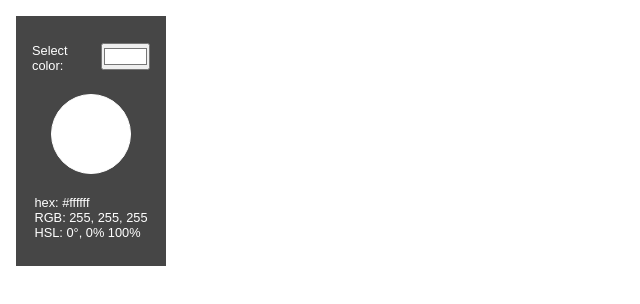
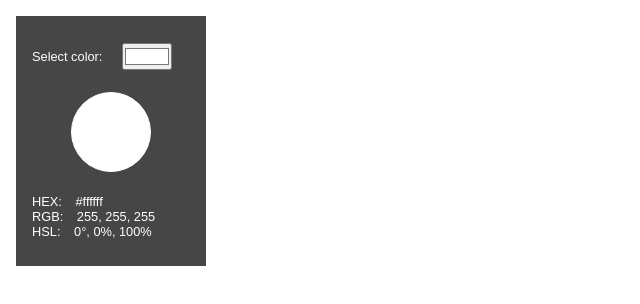
Before and after one commit to filepeno/11C.03.01-Color_selector, a plain HTML site: page index.html in a window 1280 px wide. Shown: the whole page, without its empty margins (0-640 px from the left). Drawn offline with Linux system fonts and the light colour scheme.

Commit message:
modified styling a bit

```diff
--- a/index.html
+++ b/index.html
@@ -15,9 +15,9 @@
       </article>
       <div class="displayedColor"></div>
       <ul>
-        <li>hex: <span></span></li>
+        <li>HEX: <span></span></li>
         <li>RGB: <span id="r"></span>, <span id="g"></span>, <span id="b"></span></li>
-        <li>HSL: <span id="h"></span>°, <span id="s"></span>% <span id="l"></span>%</li>
+        <li>HSL: <span id="h"></span>°, <span id="s"></span>%, <span id="l"></span>%</li>
       </ul>
     </section>
     <script src="script.js"></script>
--- a/style.css
+++ b/style.css
@@ -12,7 +12,7 @@ body {
 
 section {
   height: 250px;
-  width: 150px;
+  width: 190px;
   background-color: rgb(70, 70, 70);
   display: flex;
   flex-direction: column;
@@ -24,7 +24,14 @@ section {
 
 #colorPicker {
   display: flex;
-  align-items: flex-start;
+  flex-direction: row;
+  align-self: flex-start;
+  align-items: center;
+}
+
+input {
+  width: 50px;
+  margin-left: 20px;
 }
 
 .displayedColor {
@@ -38,6 +45,10 @@ section {
 ul {
   display: flex;
   flex-direction: column;
-  justify-content: left;
+  align-self: flex-start;
   list-style: none;
 }
+
+ul span:first-child {
+  margin-left: 10px;
+}
```
